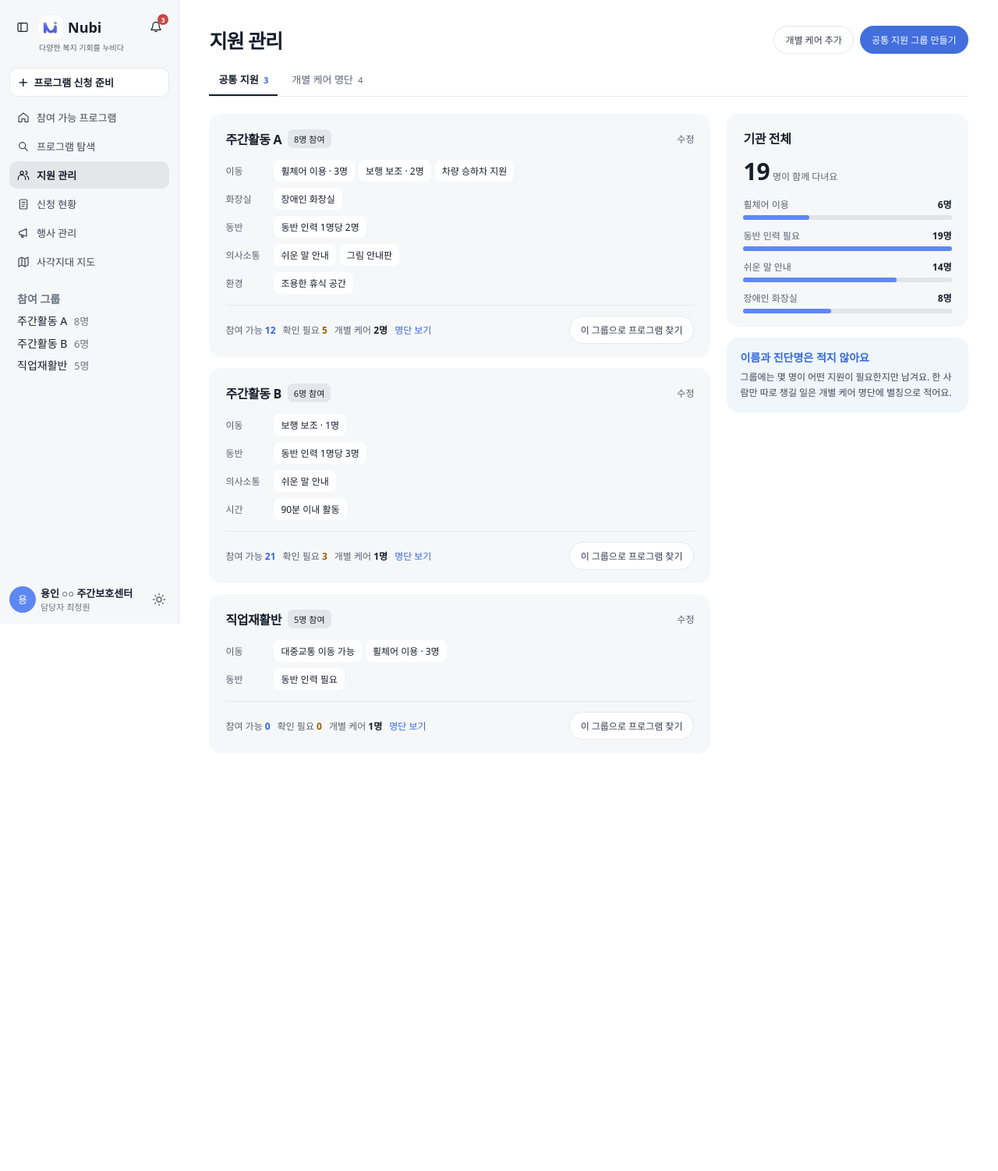
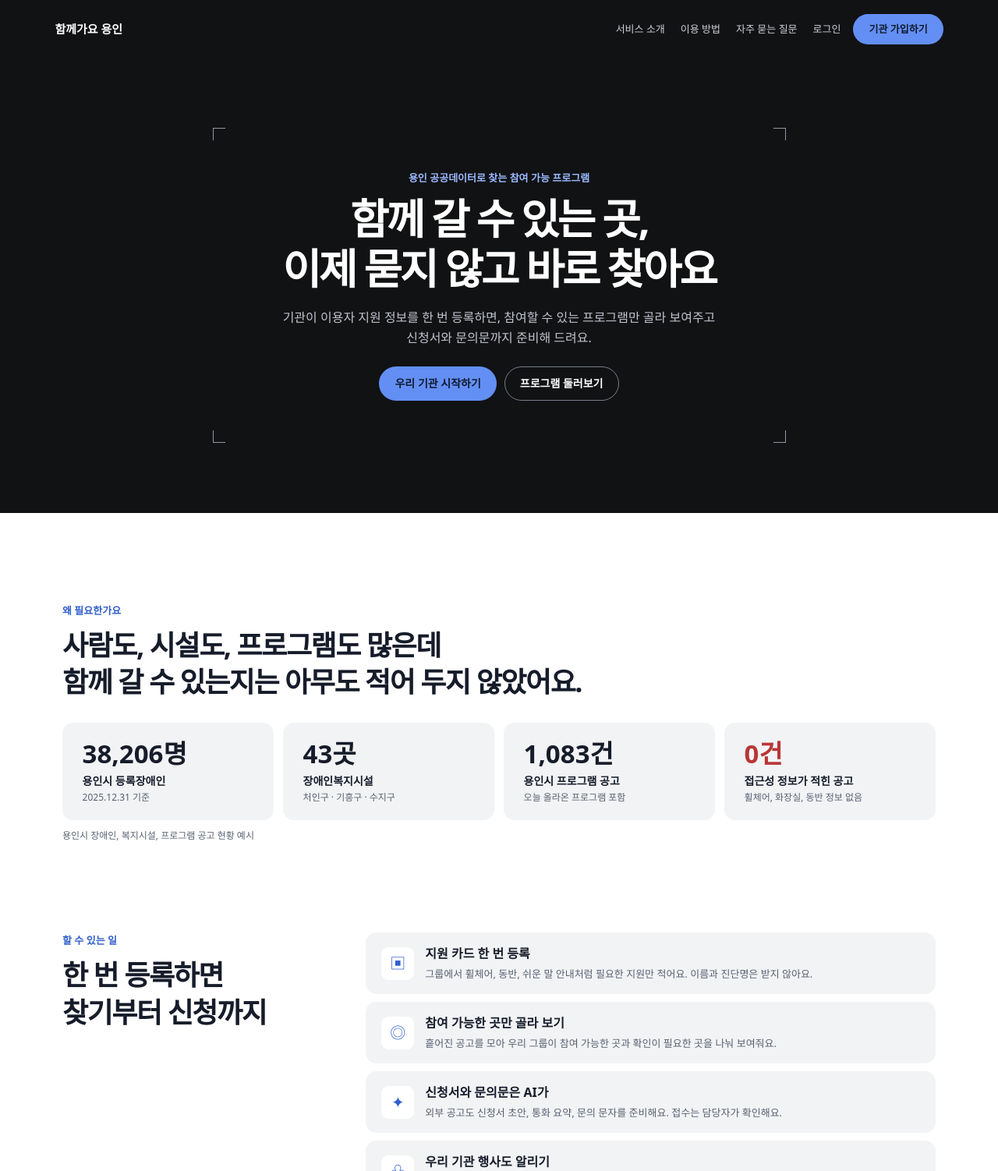
Before and after one commit to 11-Pepero/Nubi-FE, a website with bundled scripts: page index.html in a window 1280 px wide. Shown: the top 1502 px of the page at 78% size. Before the commit the page ends 1002 px from the top, so only its background shows below. Built offline with nearby package versions, Linux system fonts and the light colour scheme.

Commit message:
feat: add Nubi landing page

```diff
--- a/app.js
+++ b/app.js
@@ -4,6 +4,7 @@ import { renderApplicationStatus } from './pages/application-status.js';
 import { renderApplicationReview } from './pages/application-review.js';
 import { renderAccessibilityMap } from './pages/accessibility-map.js';
 import { renderProgramDiscovery } from './pages/program-discovery.js';
+import { mountLanding } from './pages/landing.js';
 
 import { care, groupOptions, groups, loadSupport, showPanel } from './pages/support-management.js';
 import { renderEligiblePage } from './pages/eligible-programs.js';
@@ -11,6 +12,9 @@ import { renderApplicationPreparation } from './pages/application-preparation.js
 import { programDeadline, programSchedule } from './program-format.js';
 
 const byId = id => document.getElementById(id);
+const landingPage = byId('landing-page');
+mountLanding(landingPage);
+const isLandingRoute = route => !route || route === 'landing' || route.startsWith('landing-');
 
 function escapeText(value) {
   const element = document.createElement('span');
@@ -154,6 +158,21 @@ function hasProgramApplication(programId, groupId = null) {
 
 function renderPage(focus = true) {
   const [route, id, group] = location.hash.slice(1).split('/');
+  const isLanding = isLandingRoute(route);
+  const wasLanding = !landingPage.hidden;
+  landingPage.hidden = !isLanding;
+  byId('dashboard-sidebar').hidden = isLanding;
+  byId('dashboard-main').hidden = isLanding;
+  if (isLanding) {
+    document.title = 'Nubi | 다양한 복지 기회를 누비다';
+    for (const dialog of document.querySelectorAll('dialog[open]')) dialog.close();
+    document.querySelector('#notification-panel:popover-open')?.hidePopover();
+    const target = byId(route);
+    if (target && landingPage.contains(target)) target.scrollIntoView();
+    else window.scrollTo(0, 0);
+    return;
+  }
+  if (wasLanding) window.scrollTo(0, 0);
   const groupAnchor = /^group-\d+$/.test(route);
   const page = Object.hasOwn(pageTitles, route) ? route : 'support';
   byId('support-page').hidden = page !== 'support';
@@ -389,9 +408,12 @@ byId('toggle-theme').addEventListener('click', event => {
   event.currentTarget.setAttribute('aria-pressed', String(dark));
 });
 window.addEventListener('hashchange', () => renderPage());
+if (isLandingRoute(location.hash.slice(1))) renderPage(false);
 
 const profileReady = loadProfile().catch(() => {
   byId('profile-organization').textContent = '기관 정보를 불러오지 못했어요';
 });
-Promise.all([loadSupport(), loadActivity(), profileReady]).then(() => renderPage(Boolean(location.hash)));
+Promise.all([loadSupport(), loadActivity(), profileReady]).then(() => {
+  if (!isLandingRoute(location.hash.slice(1))) renderPage();
+});
 loadNotifications().catch(error => { byId('notification-error').textContent = error.message; });
--- a/index.html
+++ b/index.html
@@ -3,7 +3,8 @@
 <head>
   <meta charset="utf-8">
   <meta name="viewport" content="width=device-width, initial-scale=1">
-  <title>지원 관리 | Nubi</title>
+  <title>Nubi | 다양한 복지 기회를 누비다</title>
+  <link rel="stylesheet" href="./pages/landing.css">
   <link rel="stylesheet" href="./styles.css">
   <link rel="stylesheet" href="./pages/program-discovery.css">
   <link rel="stylesheet" href="./pages/support-management.css">
@@ -17,7 +18,8 @@
   <script type="module" src="./app.js"></script>
 </head>
 <body>
-  <aside class="sidebar" aria-label="서비스 메뉴">
+  <div id="landing-page" hidden></div>
+  <aside class="sidebar" id="dashboard-sidebar" aria-label="서비스 메뉴">
     <div class="brand">
       <button class="icon-button" id="toggle-menu" aria-label="메뉴 접기" aria-controls="sidebar-content" aria-expanded="true"><svg aria-hidden="true"><use href="#panel"/></svg></button>
       <div class="brand-identity">
@@ -48,7 +50,7 @@
     </div>
   </aside>
 
-  <main>
+  <main id="dashboard-main">
     <section id="support-page" aria-labelledby="support-title">
     <header class="page-header">
       <h1 id="support-title" tabindex="-1">지원 관리</h1>
--- /dev/null
+++ b/pages/landing.css
@@ -0,0 +1,101 @@
+#landing-page {
+  --landing-ink: #161c2a;
+  --landing-muted: #586171;
+  --landing-card: #f2f3f5;
+  --landing-blue: #315fcc;
+  background: #fff;
+  color: var(--landing-ink);
+  font-size: 15px;
+  line-height: 1.6;
+  word-break: keep-all;
+  overflow-wrap: anywhere;
+}
+.landing-top { background: #111214; color: #fff; }
+.landing-header { max-width: 1440px; margin: auto; padding: 18px clamp(20px, 5.5vw, 80px); display: flex; align-items: center; justify-content: space-between; gap: 14px; }
+.landing-brand { font-weight: 800; white-space: nowrap; }
+.landing-nav { display: flex; flex-wrap: wrap; align-items: center; gap: 5px 12px; }
+.landing-nav a, .landing-nav button:not(.landing-button) { padding: 5px 4px; border: 0; border-radius: 4px; background: none; color: #cdd0d7; font-size: 13px; }
+.landing-nav a:hover, .landing-nav button:not(.landing-button):hover { color: #fff; text-decoration: underline; }
+.landing-button { display: inline-flex; justify-content: center; align-items: center; border: 1px solid transparent; border-radius: 100px; background: var(--landing-blue); color: white; min-height: 44px; padding: 8px 19px; font-size: 14px; font-weight: 700; }
+.landing-button:hover { filter: brightness(1.12); }
+.landing-nav .landing-button { min-height: 34px; font-size: 13px; }
+.landing-top .landing-button:not(.landing-outline) { background: #638ff4; color: #111b32; }
+.landing-outline { background: transparent; border-color: #777e8a; color: inherit; }
+.landing-hero { padding: clamp(42px, 7vw, 95px) 20px; text-align: center; }
+.landing-frame {
+  position: relative;
+  max-width: 735px;
+  margin: auto;
+  padding: clamp(28px, 4.4vw, 54px) clamp(12px, 3vw, 38px);
+}
+.landing-frame::before {
+  content: '';
+  position: absolute;
+  inset: 0;
+  pointer-events: none;
+  --corner: #9297a1;
+  background:
+    conic-gradient(from 90deg at 1px 1px, transparent 25%, var(--corner) 0) top left,
+    conic-gradient(from 180deg at calc(100% - 1px) 1px, transparent 25%, var(--corner) 0) top right,
+    conic-gradient(from 0deg at 1px calc(100% - 1px), transparent 25%, var(--corner) 0) bottom left,
+    conic-gradient(from 270deg at calc(100% - 1px) calc(100% - 1px), transparent 25%, var(--corner) 0) bottom right;
+  background-size: 16px 16px;
+  background-repeat: no-repeat;
+}
+@media (hover: hover) and (pointer: fine) and (prefers-reduced-motion: no-preference) {
+  .landing-frame::before { transition: inset 360ms cubic-bezier(.22, 1, .36, 1); }
+  .landing-hero:hover .landing-frame::before {
+    inset: clamp(12px, 2vw, 28px) clamp(10px, 2.5vw, 36px);
+  }
+}
+.landing-kicker { margin-bottom: 10px; color: var(--landing-blue); font-weight: 750; font-size: 13px; }
+.landing-hero .landing-kicker { color: #9cbaff; }
+.landing-hero h1 { font-size: clamp(29px, 4.2vw, 58px); line-height: 1.19; letter-spacing: -.055em; }
+.landing-intro { margin: 18px auto 24px; color: #c0c4ce; font-size: clamp(13px, 1.4vw, 16px); }
+.landing-actions { display: flex; flex-wrap: wrap; justify-content: center; gap: 10px; }
+main.landing-main { margin: 0; padding: 0; }
+.landing-wrap { width: min(1120px, calc(100% - clamp(36px, 12vw, 192px))); margin-inline: auto; scroll-margin-top: 24px; }
+.landing-main > section { margin-top: clamp(60px, 9vw, 128px); }
+.landing-main h2 { font-size: clamp(23px, 3vw, 36px); line-height: 1.32; letter-spacing: -.04em; }
+.landing-main h3 { font-size: 16px; line-height: 1.45; }
+.landing-main :is(ul, ol) { margin: 0; padding: 0; list-style: none; }
+ul.landing-stats { display: grid; grid-template-columns: repeat(4, minmax(0, 1fr)); gap: 12px; margin-top: 28px; }
+.landing-stats li { background: var(--landing-card); border-radius: 14px; padding: 20px clamp(12px, 2vw, 26px); }
+.landing-stats :is(strong,b,small) { display: block; }
+.landing-stats strong { font-size: clamp(21px, 2.6vw, 33px); line-height: 1.2; }
+.landing-stats li:last-child strong { color: #b93636; }
+.landing-stats b { margin-top: 4px; font-size: 14px; }
+.landing-stats small, .landing-caption { font-size: 12px; color: var(--landing-muted); }
+.landing-caption { margin-top: 10px; }
+.landing-features { display: grid; grid-template-columns: 1fr 2fr; gap: 24px; }
+.landing-features ul { display: grid; gap: 10px; }
+.landing-features li { display: flex; align-items: center; gap: 14px; background: var(--landing-card); border-radius: 14px; padding: 16px 20px; }
+.landing-features li span { display: grid; place-items: center; flex: 0 0 42px; height: 42px; border-radius: 9px; color: var(--landing-blue); background: #fff; font-size: 20px; }
+.landing-features li p, .landing-steps li p { color: var(--landing-muted); font-size: 13px; margin-top: 3px; }
+.landing-steps, .landing-end { text-align: center; }
+.landing-steps ol { display: grid; grid-template-columns: repeat(4, 1fr); gap: 20px; margin-top: 26px; }
+.landing-steps li span { display: grid; place-content: center; width: clamp(75px, 9vw, 110px); aspect-ratio: 1; margin: 0 auto 10px; border-radius: 50%; background: var(--landing-card); }
+.landing-steps li span small { font-size: 11px; color: var(--landing-muted); }
+.landing-steps li span b { color: var(--landing-blue); font-size: 24px; line-height: 1.15; }
+.landing-faq { max-width: 900px; }
+.landing-faq h2 { margin-bottom: 20px; }
+.landing-faq details { background: var(--landing-card); border-radius: 12px; margin-top: 8px; }
+.landing-faq summary { display: flex; align-items: center; justify-content: space-between; gap: 12px; min-height: 48px; padding: 10px 18px; cursor: pointer; font-weight: 700; list-style: none; }
+.landing-faq summary::-webkit-details-marker { display: none; }
+.landing-faq summary::after { content: '+' / ''; font-size: 19px; font-weight: 400; color: var(--landing-muted); }
+.landing-faq details[open] summary::after { content: '−' / ''; }
+.landing-faq details p { padding: 0 18px 14px; color: var(--landing-muted); }
+.landing-end .landing-button { margin-top: 19px; }
+.landing-footer { margin-top: clamp(56px, 8vw, 108px); border-top: 1px solid #e5e8ec; }
+.landing-footer > div { padding-block: 20px; display: flex; flex-wrap: wrap; justify-content: space-between; gap: 8px; font-size: 13px; }
+.landing-footer span { color: var(--landing-muted); }
+#landing-page .landing-access { width: min(440px, calc(100% - 32px)); padding: 24px; border: 1px solid #e5e8ec; border-radius: 16px; background: white; color: var(--landing-ink); }
+.landing-access::backdrop { background: #10152275; }
+.landing-access p { margin: 10px 0 20px; color: var(--landing-muted); }
+.landing-access .landing-actions { justify-content: flex-end; }
+@media (max-width: 700px) {
+  .landing-header { flex-wrap: wrap; }
+  .landing-features { grid-template-columns: 1fr; gap: 16px; }
+  ul.landing-stats, .landing-steps ol { grid-template-columns: repeat(2, minmax(0, 1fr)); }
+  .landing-intro br { display: none; }
+}
--- /dev/null
+++ b/pages/landing.js
@@ -0,0 +1,93 @@
+const stats = [
+  ['38,206명', '용인시 등록장애인', '2025.12.31 기준'],
+  ['43곳', '장애인복지시설', '처인구 · 기흥구 · 수지구'],
+  ['1,083건', '용인시 프로그램 공고', '오늘 올라온 프로그램 포함'],
+  ['0건', '접근성 정보가 적힌 공고', '휠체어, 화장실, 동반 정보 없음'],
+];
+
+const features = [
+  ['▣', '지원 카드 한 번 등록', '그룹에서 휠체어, 동반, 쉬운 말 안내처럼 필요한 지원만 적어요. 이름과 진단명은 받지 않아요.'],
+  ['◎', '참여 가능한 곳만 골라 보기', '흩어진 공고를 모아 우리 그룹이 참여 가능한 곳과 확인이 필요한 곳을 나눠 보여줘요.'],
+  ['✦', '신청서와 문의문은 AI가', '외부 공고도 신청서 초안, 통화 요약, 문의 문자를 준비해요. 접수는 담당자가 확인해요.'],
+  ['♧', '우리 기관 행사도 알리기', '행사를 올리면 다른 기관이 지원 카드로 신청하고, 필요한 지원이 한눈에 모여요.'],
+];
+
+const steps = [
+  ['기관 가입', '기관 정보와 담당자 계정'],
+  ['지원 카드 등록', '그룹과 개별 케어'],
+  ['참여 가능 목록', '바로 신청 또는 신청 준비'],
+  ['다녀와서 후기', '다음 기관의 판단에 반영'],
+];
+
+const questions = [
+  ['이용자 개인정보를 올려야 하나요?', '아니요. 그룹에 필요한 지원만 적고, 따로 챙길 일이 있으면 기관이 정한 별칭으로만 관리해요.'],
+  ['외부 기관 프로그램도 대신 신청해 주나요?', '신청서와 문의 문구를 준비할 수 있어요. 외부 기관에 실제로 접수하는 일은 담당자가 진행해요.'],
+  ['참여 가능 판정은 얼마나 믿을 수 있나요?', '공고에 공개된 정보와 기관에서 등록한 지원 조건을 비교해요. 정보가 부족한 항목은 확인 필요로 표시해요.'],
+  ['이용 요금이 있나요?', '이 화면은 서비스 미리보기예요. 실제 이용 요금은 아직 안내되지 않았어요.'],
+];
+
+export function mountLanding(container) {
+  container.innerHTML = `
+    <div class="landing-top">
+      <header class="landing-header">
+        <a class="landing-brand" href="#landing">함께가요 용인</a>
+        <nav class="landing-nav" aria-label="랜딩 메뉴">
+          <a href="#landing-about">서비스 소개</a>
+          <a href="#landing-steps">이용 방법</a>
+          <a href="#landing-faq">자주 묻는 질문</a>
+          <button type="button" data-landing-access>로그인</button>
+          <button type="button" class="landing-button" data-landing-access>기관 가입하기</button>
+        </nav>
+      </header>
+      <section class="landing-hero" aria-labelledby="landing-title">
+        <div class="landing-frame">
+          <p class="landing-kicker">용인 공공데이터로 찾는 참여 가능 프로그램</p>
+          <h1 id="landing-title">함께 갈 수 있는 곳,<br>이제 묻지 않고 바로 찾아요</h1>
+          <p class="landing-intro">기관이 이용자 지원 정보를 한 번 등록하면, 참여할 수 있는 프로그램만 골라 보여주고<br>신청서와 문의문까지 준비해 드려요.</p>
+          <div class="landing-actions">
+            <button type="button" class="landing-button" data-landing-access>우리 기관 시작하기</button>
+            <a class="landing-button landing-outline" href="#programs">프로그램 둘러보기</a>
+          </div>
+        </div>
+      </section>
+    </div>
+    <main class="landing-main">
+      <section class="landing-wrap landing-about" id="landing-about">
+        <p class="landing-kicker">왜 필요한가요</p>
+        <h2>사람도, 시설도, 프로그램도 많은데<br>함께 갈 수 있는지는 아무도 적어 두지 않았어요.</h2>
+        <ul class="landing-stats">${stats.map(([value, label, note]) => `<li><strong>${value}</strong><b>${label}</b><small>${note}</small></li>`).join('')}</ul>
+        <p class="landing-caption">용인시 장애인, 복지시설, 프로그램 공고 현황 예시</p>
+      </section>
+      <section class="landing-wrap landing-features">
+        <div><p class="landing-kicker">할 수 있는 일</p><h2>한 번 등록하면<br>찾기부터 신청까지</h2></div>
+        <ul>${features.map(([icon, title, desc]) => `<li><span aria-hidden="true">${icon}</span><div><h3>${title}</h3><p>${desc}</p></div></li>`).join('')}</ul>
+      </section>
+      <section class="landing-wrap landing-steps" id="landing-steps">
+        <p class="landing-kicker">이용 방법</p><h2>네 단계면 충분해요</h2>
+        <ol>${steps.map(([title, desc], i) => `<li><span aria-hidden="true"><small>STEP</small><b>0${i + 1}</b></span><h3>${title}</h3><p>${desc}</p></li>`).join('')}</ol>
+      </section>
+      <section class="landing-wrap landing-faq" id="landing-faq">
+        <h2>자주 묻는 질문</h2>
+        ${questions.map(([question, answer], i) => `<details name="landing-questions"${i === 0 ? ' open' : ''}><summary>${question}</summary><p>${answer}</p></details>`).join('')}
+      </section>
+      <section class="landing-wrap landing-end">
+        <h2>다음 나들이는<br>함께 갈 수 있는 곳으로</h2>
+        <button type="button" class="landing-button" data-landing-access>우리 기관 시작하기</button>
+      </section>
+    </main>
+    <footer class="landing-footer"><div class="landing-wrap"><a href="#landing"><strong>함께가요 용인</strong></a><span>Nubi · 다양한 복지 기회를 누비다</span></div></footer>
+    <dialog class="landing-access" aria-labelledby="landing-access-title">
+      <h2 id="landing-access-title">기관 서비스 미리보기</h2>
+      <p>로그인과 기관 가입은 아직 연결되지 않았어요. 예시 데이터로 기관 화면을 둘러볼 수 있어요.</p>
+      <div class="landing-actions">
+        <form method="dialog"><button type="submit" class="landing-button landing-outline">닫기</button></form>
+        <a href="#support" class="landing-button">기관 화면 둘러보기</a>
+      </div>
+    </dialog>`;
+
+  const dialog = container.querySelector('dialog');
+  for (const button of container.querySelectorAll('[data-landing-access]')) {
+    button.addEventListener('click', () => dialog.showModal());
+  }
+  dialog.querySelector('a').addEventListener('click', () => dialog.close());
+}
```
